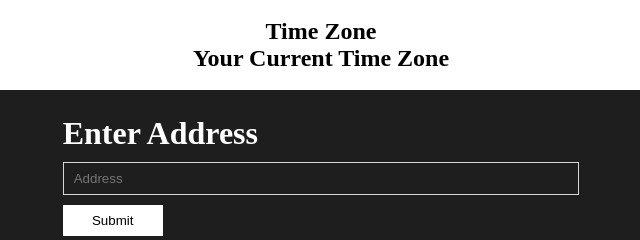
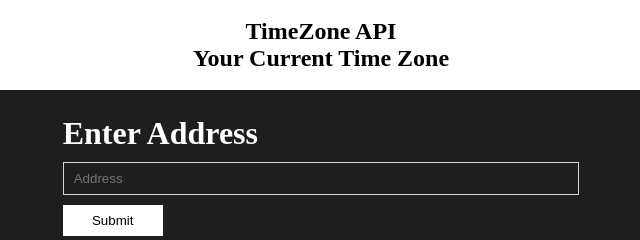
Before and after one commit to Ajaych7/timezone, a plain HTML site: page index.html in a window 1280 px wide. Shown: the full height of the page, 319-959 px from the left. Drawn offline with Linux system fonts and the light colour scheme.

Commit message:
Update index.html

```diff
--- a/index.html
+++ b/index.html
@@ -14,7 +14,7 @@
 
 <body>
     <div class="container">
-        <h2>Time Zone</h2>
+        <h2>TimeZone API</h2>
         <h2>Your Current Time Zone</h2>
 
 
```
